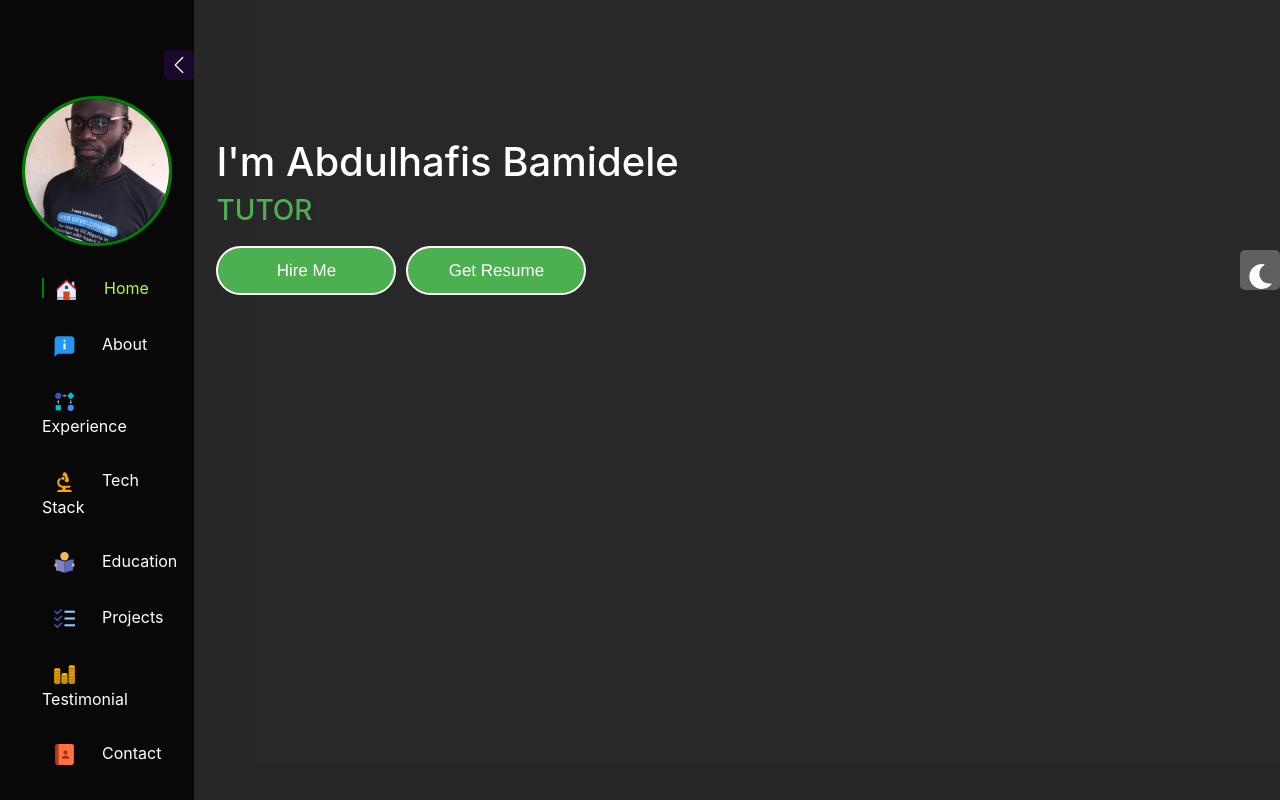
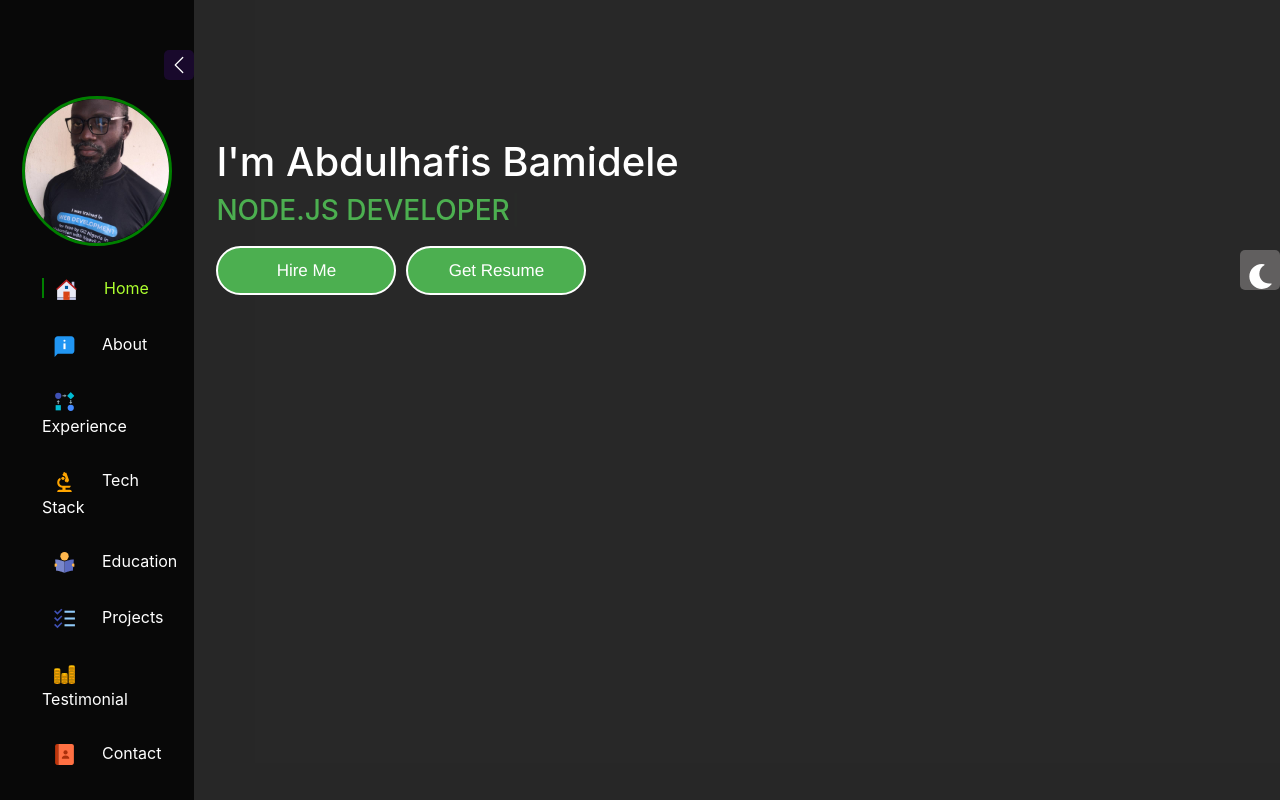
Before and after one commit to Dbat24/dbat24, a React (Create React App) app in the folder dbat24/: page / in a window 1280 px wide. Shown: the top 800 px of the page. Built offline with nearby package versions, Linux system fonts and the light colour scheme.

Commit message:
Update the c.v section to include new skill set.

```diff
--- a/dbat24/src/Components/Home/Home.js
+++ b/dbat24/src/Components/Home/Home.js
@@ -1,7 +1,7 @@
 import React from "react";
 import "./Home.css";
 import Typewriter from "typewriter-effect";
-import DevCv from "../CV/FULL-STACK WEB DEVELOPER RESUME.pdf";
+import DevCv from "../CV/FULL_STACK_MERN_STACK_WEB_DEVELOPER_RESUME.pdf";
 import { FaMoon } from "react-icons/fa";
 import { IoIosSunny } from "react-icons/io";
 import { Slide } from "react-awesome-reveal";
@@ -29,6 +29,9 @@ const Home = ({ theme, changeTheme }) => {
             <Typewriter
               options={{
                 strings: [
+                  "JAVASCRIPT DEVELOPER",
+                  "REACT DEVELOPER",
+                  "NODE.JS DEVELOPER",
                   "FULL STACK DEVELOPER",
                   "MERN STACK DEVELOPER",
                   "TUTOR",
@@ -54,7 +57,7 @@ const Home = ({ theme, changeTheme }) => {
               </Link>
             </div>
             <div className="resume-btn">
-              <a href={DevCv} download="FULL-STACK WEB DEVELOPER RESUME.pdf">
+              <a href={DevCv} download="FULL_STACK_MERN_STACK_WEB_DEVELOPER_RESUME.pdf">
                 Get Resume
               </a>
             </div>
```
Also changed, not shown: 2 other files (tests, documents, lock files or other folders).
